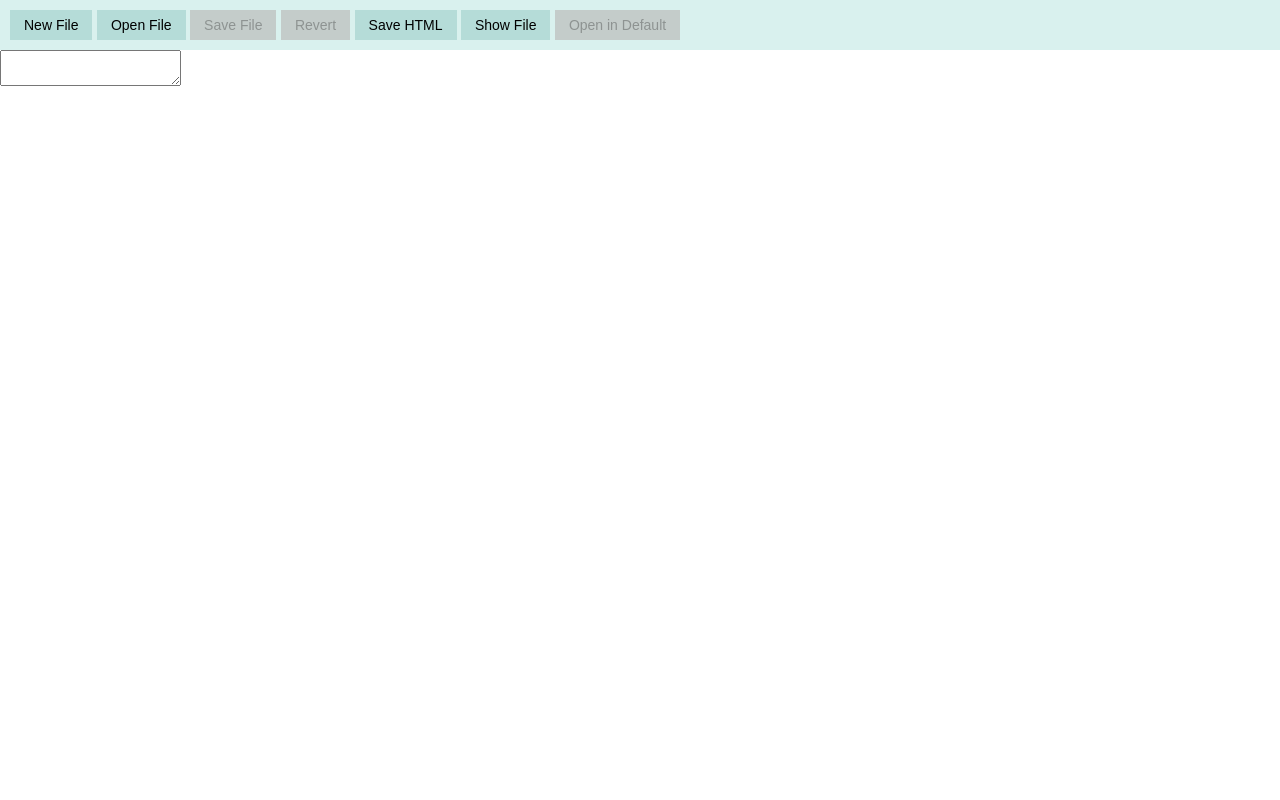
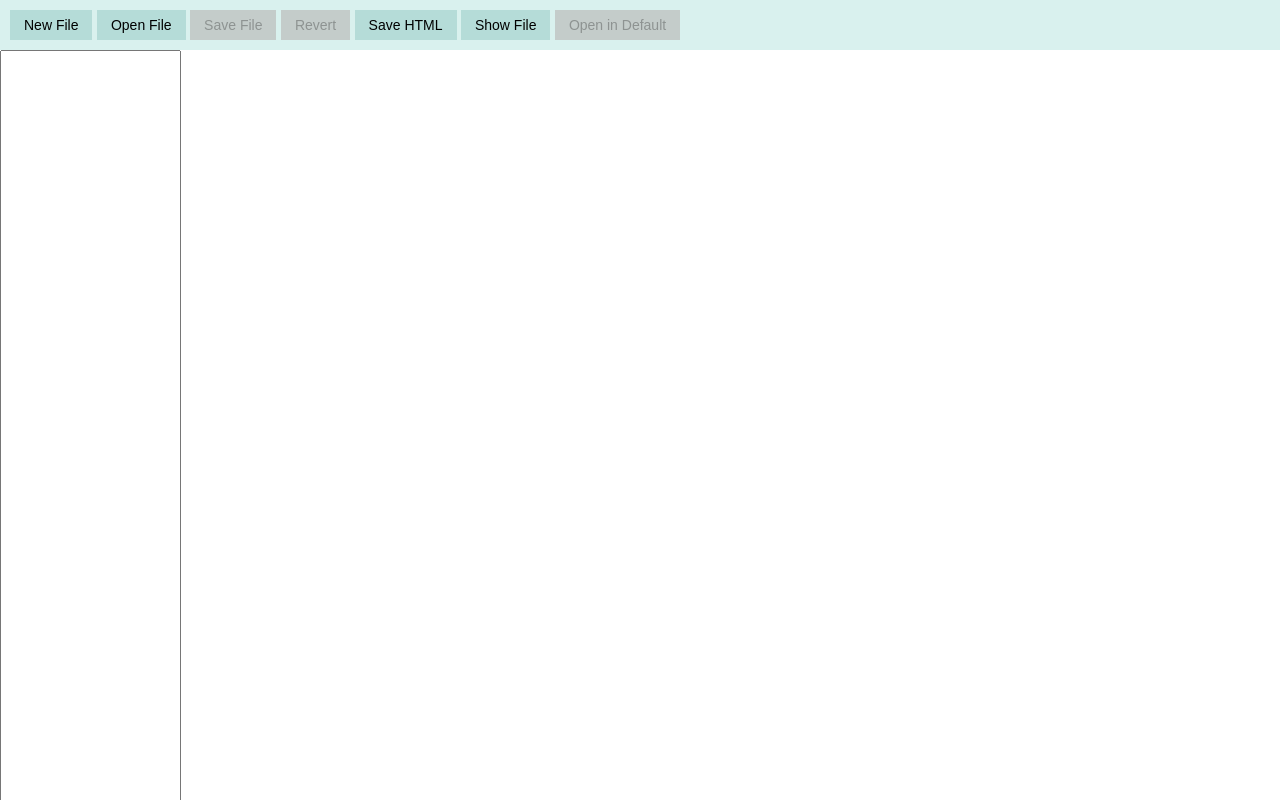
Before and after one commit to gguilherme42/note_app, an Electron app: page app/index.html in a window 1280 px wide. Drawn offline with Linux system fonts and the light colour scheme.

Commit message:
add missing class to section

```diff
--- a/app/index.html
+++ b/app/index.html
@@ -18,7 +18,7 @@
             <button id="open-in-default" disabled>Open in Default</button>
         </section>
 
-        <section class="">
+        <section class="content">
             <label for="markdown" hidden>Markdown Content</label>
             <textarea name="raw-markdown" id="markdown"></textarea>
             <div class="rendered-html" id="html"></div>
```
